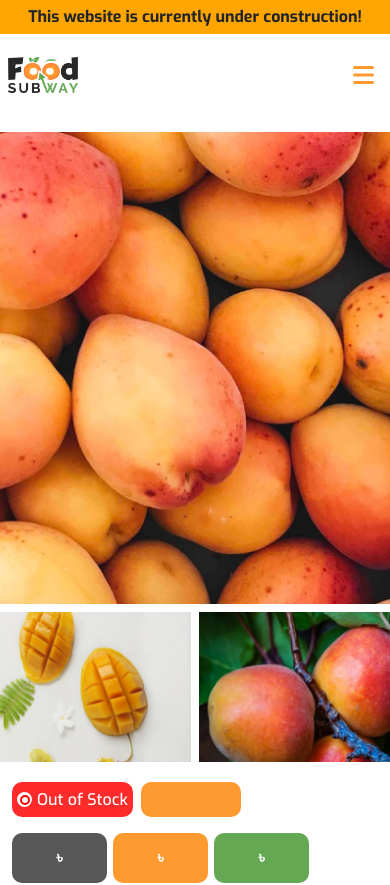
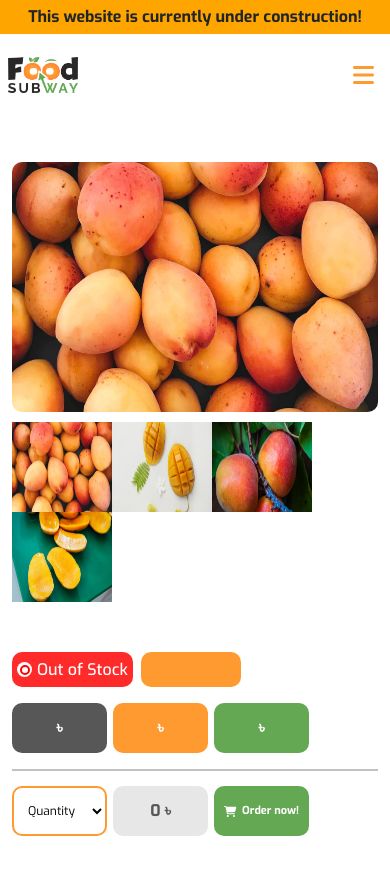
Before and after one commit to mahianmahin/foodsubway-frontend, a React (Create React App) app: page /products/1 in a window 390 px wide. Shown: the top 885 px of the page. Built offline with nearby package versions, Linux system fonts and the light colour scheme; no server answers.

Commit message:
style added

```diff
--- a/src/pages/ProductDetails.js
+++ b/src/pages/ProductDetails.js
@@ -51,11 +51,18 @@ export default function ProductDetails() {
       <div className='container'>
         <div className='row my-3'>
           <div className='col-md-6 overflow-hidden d-flex justify-content-center align-items-center'>
-            <div className='d-flex gap-2 justify-content-center align-items-center flex-column p-6 col-6'>
-              {<img src={activeImage} alt='product' className='' height="20%" width='840px' />}
-              <div className='d-flex gap-2 align-items-center justify-content-center'>
+            <div className='main_container'>
+              <div className=' main_container_img'>
+                {<img src={activeImage} alt='product' className='' />}
+              </div>
+              <div className='sun_container'>
                 {productImages.map((item) => (
-                  <img onClick={() => setActiveImage(item)} src={item} alt='' height='150px' width="250px" />
+                  <img
+                    className='sub_container_img'
+                    onClick={() => setActiveImage(item)}
+                    src={item}
+                    alt=''
+                  />
                 ))}
               </div>
             </div>
--- a/src/styles/ProductDetails.css
+++ b/src/styles/ProductDetails.css
@@ -3,9 +3,8 @@
   /* width: 850px !important; */
 }
 
-
 .sub_images img {
-    width: 32.90%;
+  width: 32.9%;
   height: 200px;
   margin: 0px 2px;
 }
@@ -108,7 +107,7 @@
 }
 
 #total_price {
-    background-color: #E7E7E7;
+  background-color: #e7e7e7;
   font-weight: bold;
   font-size: 20px;
   color: #575757;
@@ -143,17 +142,51 @@
         align-items: center;
         background-color: var(--orange);
     } */
-
-
+.sub_container {
+  display: flex;
+  justify-content: space-between;
+  align-items: center;
+  background-color: pink;
+  flex-direction: row;
+  height: 100px;
+  width: 100%;
+}
+.sub_container_img {
+  height: 110px;
+  width: 140px;
+}
+.main_container_img {
+  height: 200px;
+  width: 100%;
+}
+.main_container_img img {
+  height: 250px;
+  width: 100%;
+  border-radius: 10px;
+  overflow: hidden;
+}
+.main_container {
+  display: flex;
+  justify-content: space-around;
+  align-items: center;
+  flex-direction: column;
+  height: 500px;
+  width: 600px;
+}
 @media (max-width: 1024px) {
-    .sub_images img {
-        height: 85px;
+  .sub_container_img {
+    height: 90px;
+    width: 100px;
   }
 }
 
 @media (max-width: 769px) {
   .sub_images img {
     height: 63px;
+  }
+  .sub_container_img {
+    height: 90px;
+    width: 100px;
   }
 }
 
@@ -196,5 +229,4 @@
   .product_heading {
     font-size: 22px;
   }
-
 }
```
Lines whose indentation alone changed are shown as unchanged.
